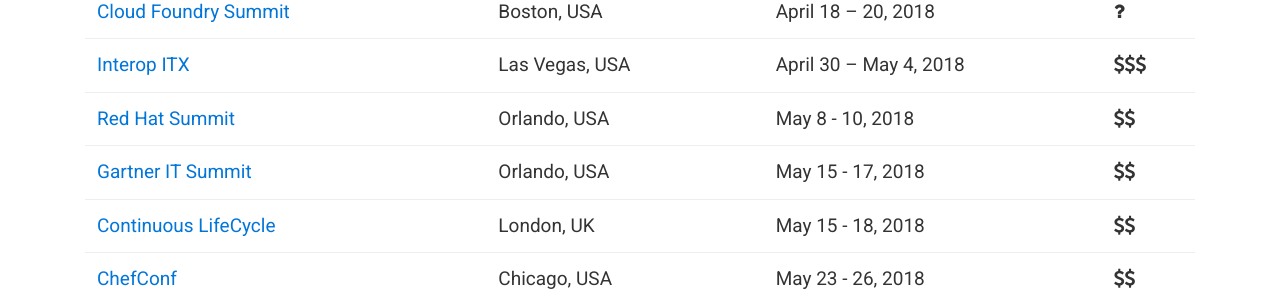
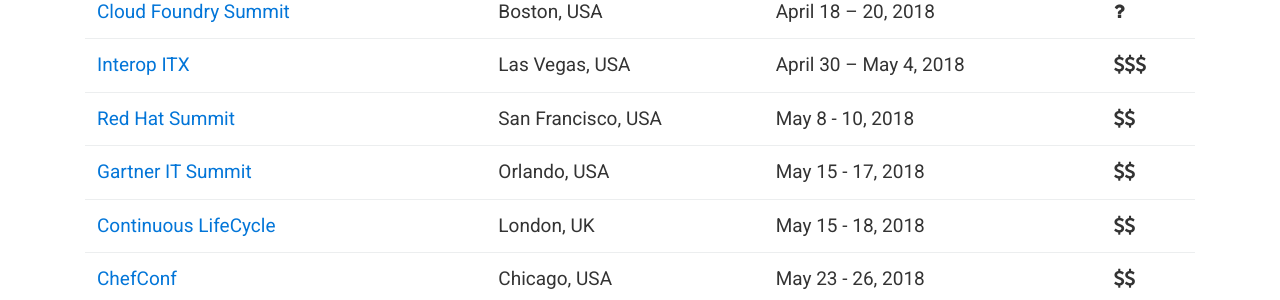
Before and after one commit to finspin/gotodevops.org, a Jekyll site: the page built from index.md, in a window 1280 px wide. Shown: the part 972-1272 px from the top of the page. Built offline with Jekyll 4.4.1, drawn with Linux system fonts in a browser that asks for light colours; nearby versions of some CDN libraries.

Commit message:
Fixed Red Hat Summit location

```diff
--- a/_data/conferences.yml
+++ b/_data/conferences.yml
@@ -145,7 +145,7 @@
 - name: Red Hat Summit
   url: https://www.redhat.com/en/summit/2018
   location:
-      city: Orlando
+      city: San Francisco
       country: USA
   date: May 8 - 10, 2018
   start-date: 1525737600
```
